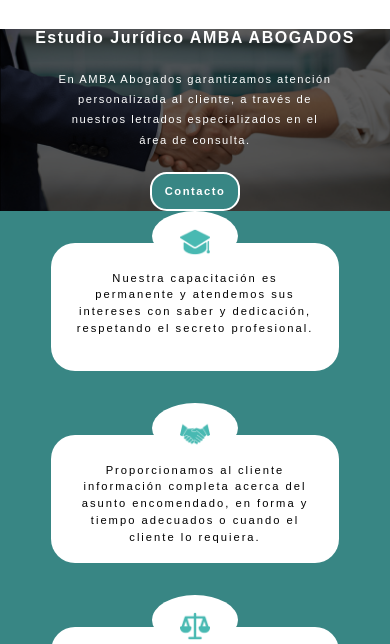
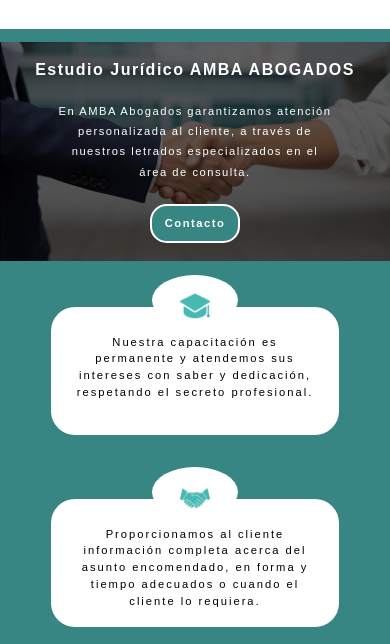
Before and after one commit to ggonzani/ggonzani.github.io, a plain HTML site: page index.html in a window 390 px wide. Shown: the part 149-793 px from the top of the page. Drawn offline with Linux system fonts and the light colour scheme.

Commit message:
Update style.css

```diff
--- a/style.css
+++ b/style.css
@@ -200,7 +200,7 @@
         width: 100%;
 
 
-    margin: 0;
+    margin: 2em 0;
     }
 }
 
```
